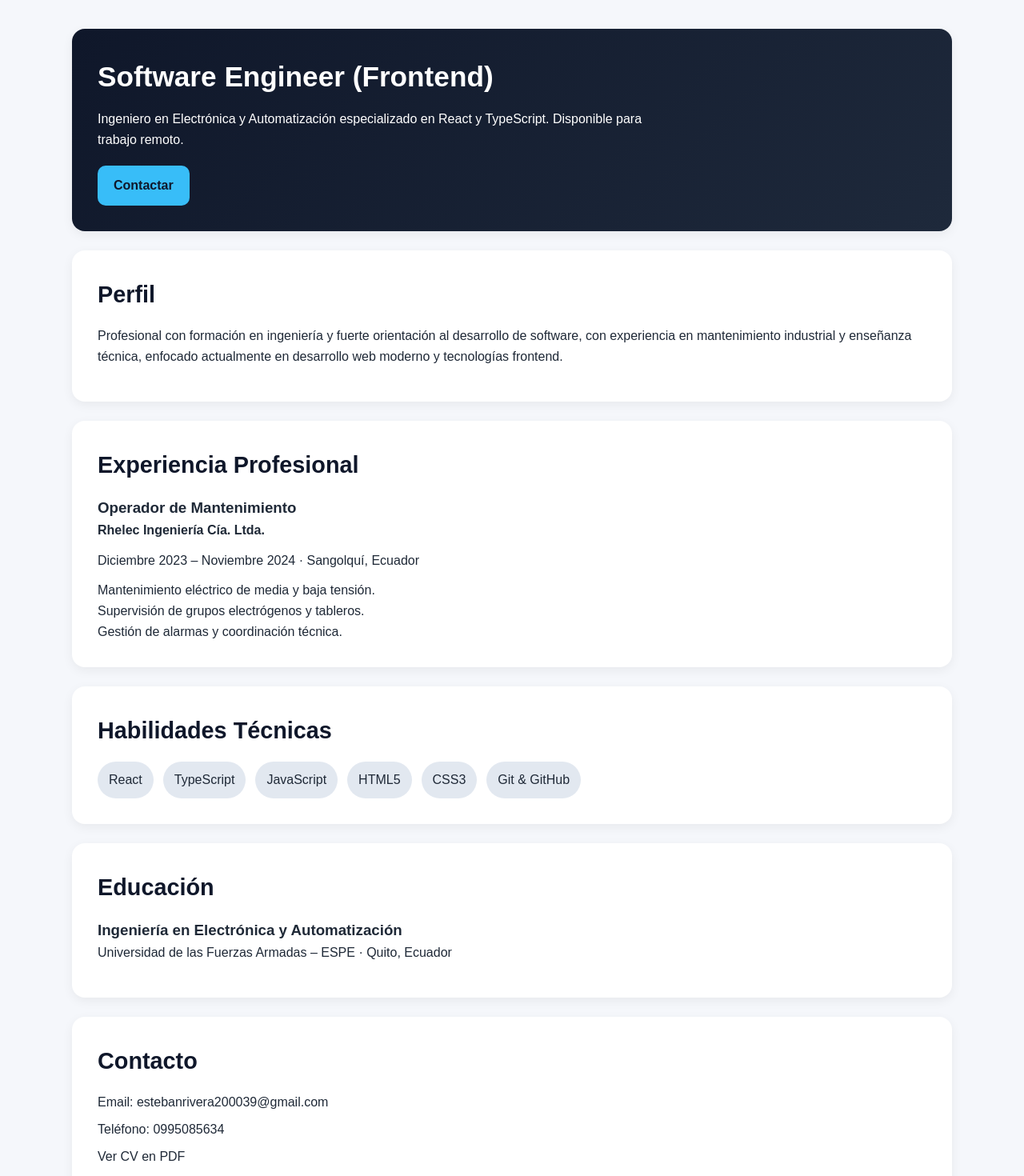
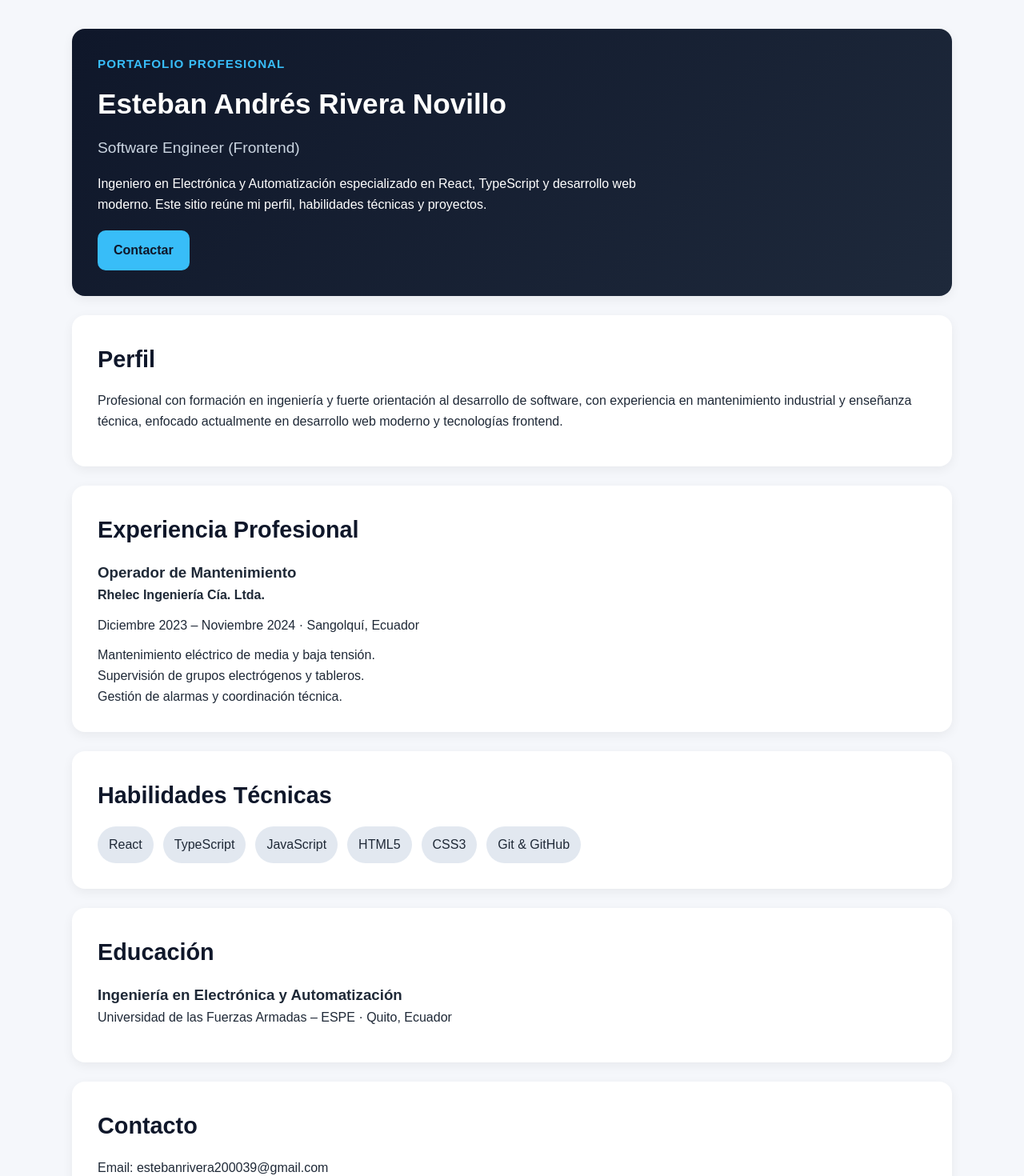
Before and after one commit to earivera6/cv-esteban-web, a React (Vite) app: page / in a window 1280 px wide. Shown: the part 80-1550 px from the top of the page at 80% size. Built offline with nearby package versions, Linux system fonts and the light colour scheme.

Commit message:
Agregar Botón para CV en PDF

```diff
--- a/src/App.tsx
+++ b/src/App.tsx
@@ -16,10 +16,13 @@ function App() {
 
       <main>
         <section id="hero">
-          <h2>Software Engineer (Frontend)</h2>
+          <p>Portafolio profesional</p>
+          <h2>Esteban Andrés Rivera Novillo</h2>
+          <h3>Software Engineer (Frontend)</h3>
           <p>
-            Ingeniero en Electrónica y Automatización especializado en React y
-            TypeScript. Disponible para trabajo remoto.
+            Ingeniero en Electrónica y Automatización especializado en React,
+            TypeScript y desarrollo web moderno. Este sitio reúne mi perfil,
+            habilidades técnicas y proyectos.
           </p>
           <a href="#contact">Contactar</a>
         </section>
@@ -71,7 +74,12 @@ function App() {
           <p>Email: estebanrivera200039@gmail.com</p>
           <p>Teléfono: 0995085634</p>
           <p>
-            <a href="/cv-esteban-web/Brand/CV.pdf" target="_blank" rel="noreferrer">
+            <a
+              href="/cv-esteban-web/Brand/CV.pdf"
+              target="_blank"
+              rel="noreferrer"
+              className="pdf-button"
+            >
               Ver CV en PDF
             </a>
           </p>
--- a/src/index.css
+++ b/src/index.css
@@ -141,3 +141,18 @@ section p {
 #contact p {
   margin-bottom: 8px;
 }
+
+.pdf-button {
+  display: inline-block;
+  background-color: #0f172a;
+  color: white;
+  padding: 12px 18px;
+  border-radius: 10px;
+  font-weight: bold;
+  transition: 0.3s ease;
+}
+
+.pdf-button:hover {
+  background-color: #1e293b;
+  transform: translateY(-2px);
+}
```
